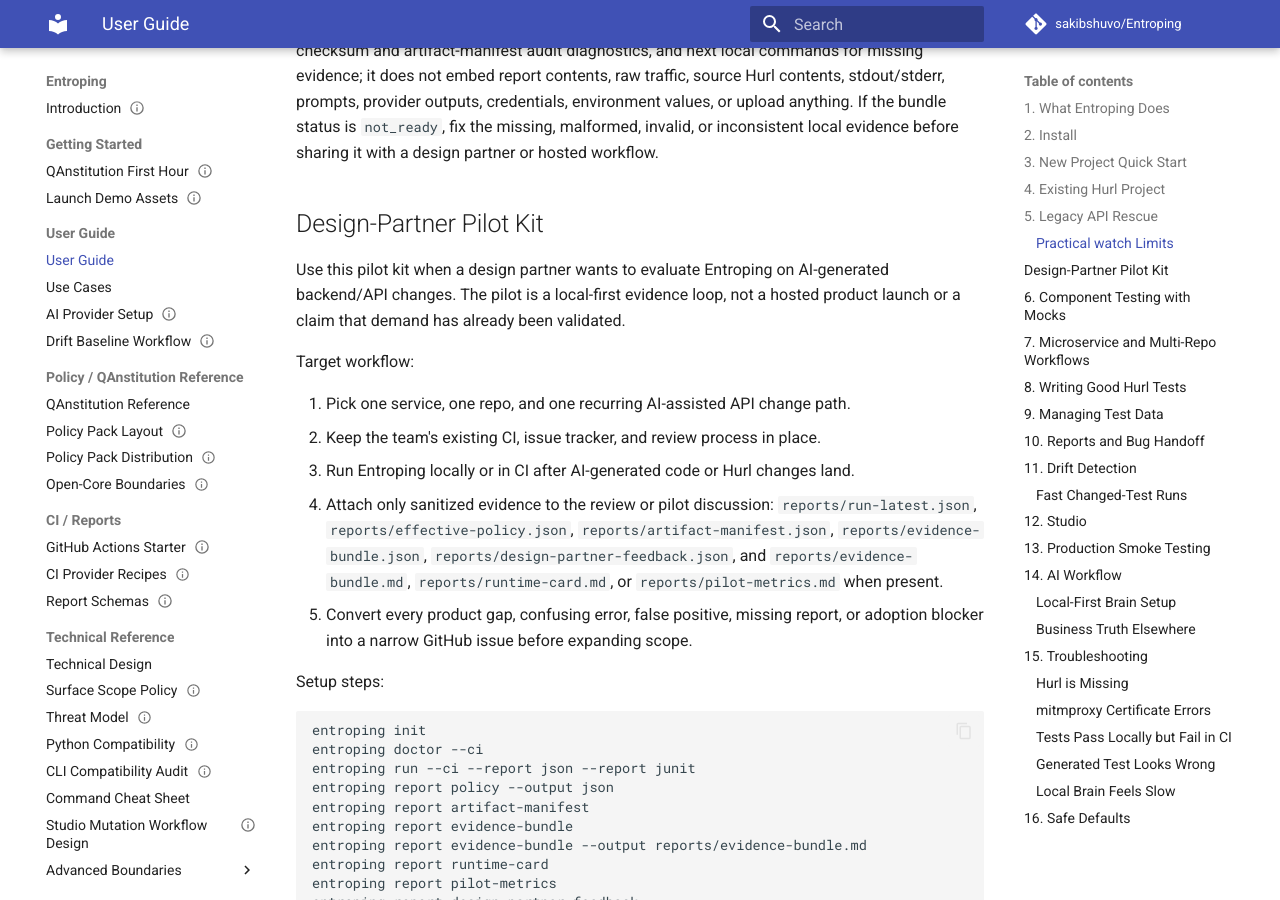
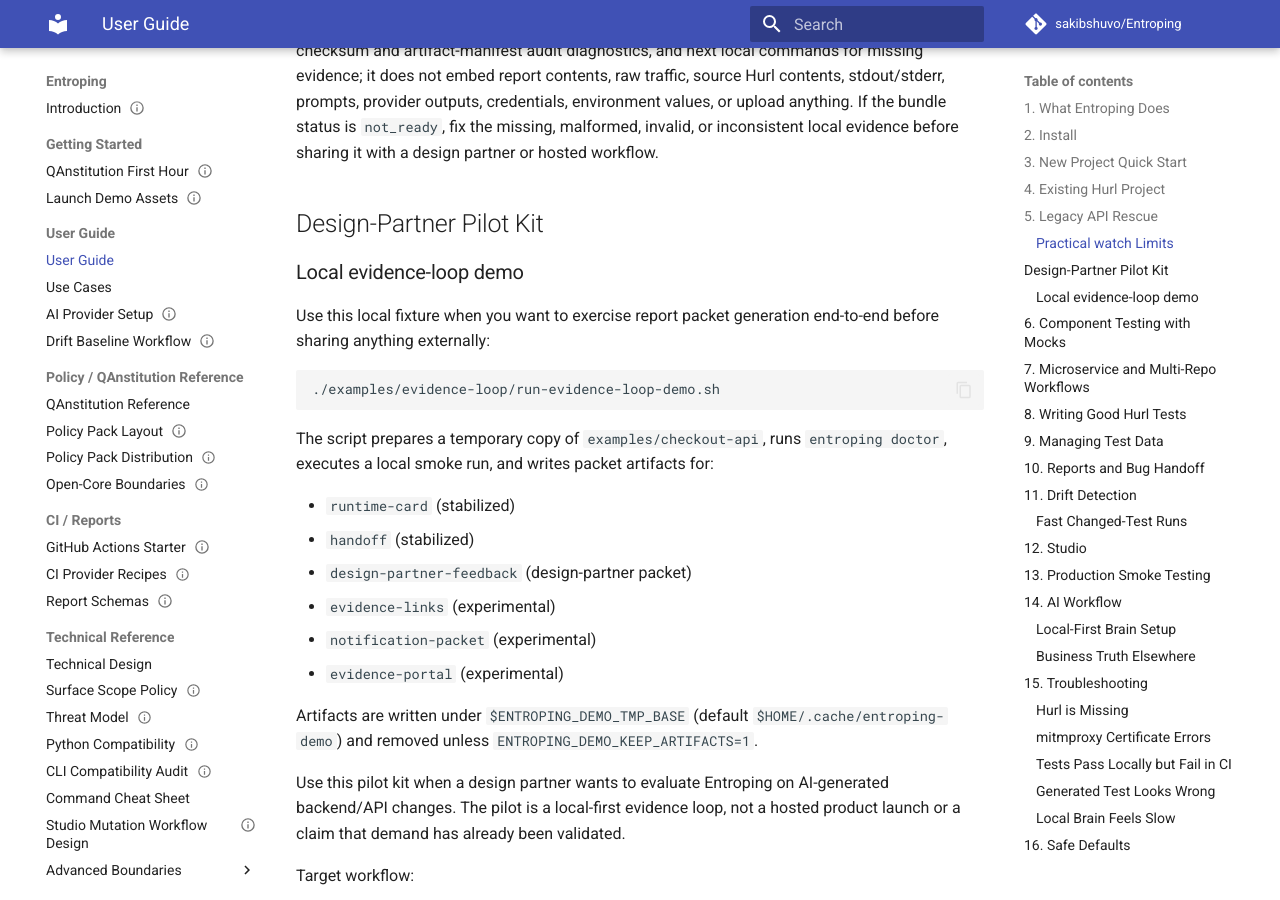
Before and after one commit to sakibshuvo/Entroping, an MkDocs documentation site: the page built from docs/user/USER_GUIDE.md, in a window 1280 px wide and 900 px high, scrolled down 10868 px. Built offline with MkDocs 1.6.1 and Material for MkDocs 9.7.7, drawn with Linux system fonts in a browser that asks for light colours; comment, search, counter and statistics services are not loaded.

Commit message:
docs(examples): add local evidence-loop packet demo

````diff
--- a/docs/user/USER_GUIDE.md
+++ b/docs/user/USER_GUIDE.md
@@ -557,6 +557,29 @@
 workflow.
 
 ## Design-Partner Pilot Kit
+
+### Local evidence-loop demo
+
+Use this local fixture when you want to exercise report packet generation end-to-end
+before sharing anything externally:
+
+```bash
+./examples/evidence-loop/run-evidence-loop-demo.sh
+```
+
+The script prepares a temporary copy of `examples/checkout-api`, runs
+`entroping doctor`, executes a local smoke run, and writes packet artifacts for:
+
+- `runtime-card` (stabilized)
+- `handoff` (stabilized)
+- `design-partner-feedback` (design-partner packet)
+- `evidence-links` (experimental)
+- `notification-packet` (experimental)
+- `evidence-portal` (experimental)
+
+Artifacts are written under `$ENTROPING_DEMO_TMP_BASE` (default
+`$HOME/.cache/entroping-demo`) and removed unless
+`ENTROPING_DEMO_KEEP_ARTIFACTS=1`.
 
 Use this pilot kit when a design partner wants to evaluate Entroping on
 AI-generated backend/API changes. The pilot is a local-first evidence loop, not
````
Also changed, not shown: examples/evidence-loop/README.md (added, +41 -0 lines), 1 other file.
